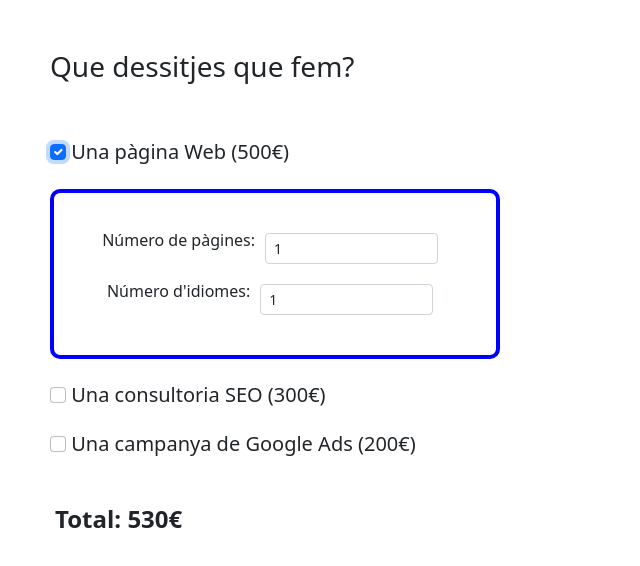
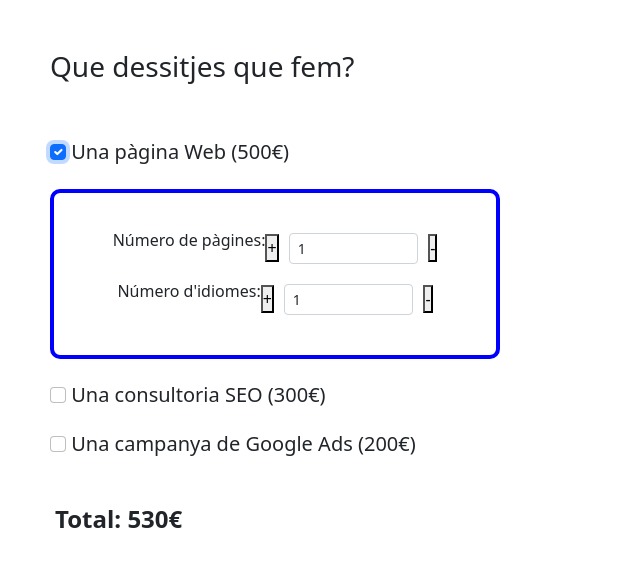
Before and after one commit to Xavi-BCN/sprint7-a, a React (Create React App) app: page / in a window 1280 px wide. Both pictures are taken after a click on the checkbox 58 px from the left and 151 px from the top of the page. Shown: the top 566 px of the page, without its empty margins (0-640 px from the left). Built offline with nearby package versions, Linux system fonts and the light colour scheme.

Commit message:
Exercise 3 - In process

```diff
--- a/src/components/Panel.js
+++ b/src/components/Panel.js
@@ -1,37 +1,17 @@
 //import { useState } from "react";
 import { StylPanel } from "./PanelStyle";
-import { services } from "../assets/services";
+import Controls from "./controls";
 
+function Panel ({paginas, idiomas}){
 
-
-function Panel ({paginas, idiomas, view}){
-  /*  const PanelStyle = styled.div`
-
-  `;  */
 
   return (
     <>
       <StylPanel>
       <p style={{display: 'inline'}}>Número de pàgines:</p>
-      <input
-        style={{width: '40%', margin: '10px'}}
-        className="form-control form-control-sm"
-        defaultValue={1}
-        min={1}
-        type="number"
-        aria-label=".form-control-sm example"
-        onChange={ (event) => paginas(event.target.value)}
-      />
+      <Controls control={paginas} whatInput={'inputpag'}/>
       <p>Número d'idiomes:</p>
-      <input
-        style={{width: '40%', margin: '10px'}}
-        className="form-control form-control-sm"
-        defaultValue={1}
-        min={1}
-        type="number"
-        aria-label=".form-control-sm example"
-        onChange={ (event) => idiomas(event.target.value)}
-      />
+      <Controls control={idiomas} whatInput={'inputlang'}/>
       </StylPanel>
     </>
   );
--- /dev/null
+++ b/src/components/controls.jsx
@@ -0,0 +1,29 @@
+
+function Controls ({control, whatInput}){
+
+  function increment()   {
+    document.getElementById(`${whatInput}`).value++;
+  }
+  function decrement()   {
+    document.getElementById(`${whatInput}`).value--;
+  }
+
+  return (
+    <>
+      <button onClick={increment}> + </button>
+      <input
+        id= {`${whatInput}`}
+        style={{width: '30%', margin: '10px'}}
+        className="form-control form-control-sm"
+        defaultValue={1}
+        min={1}
+        type="number"
+        aria-label=".form-control-sm example"
+        onChange={ (event) => control(event.target.value)}
+        on
+      />
+      <button onClick={decrement}> - </button>
+    </>
+  );
+}
+export default Controls;
```
